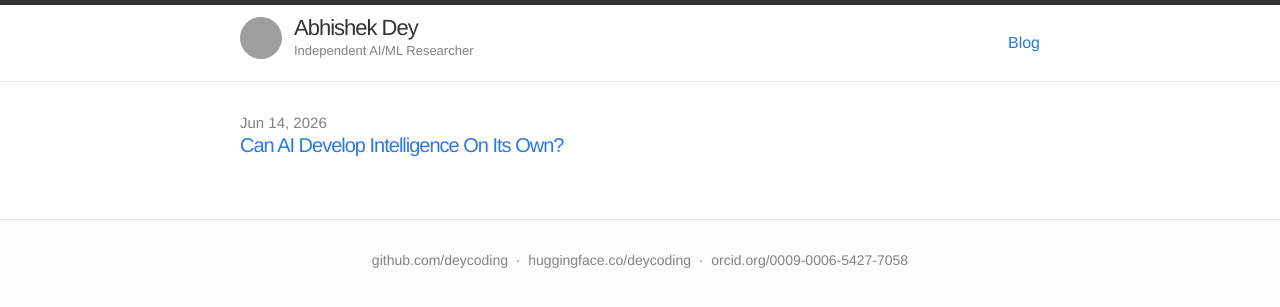
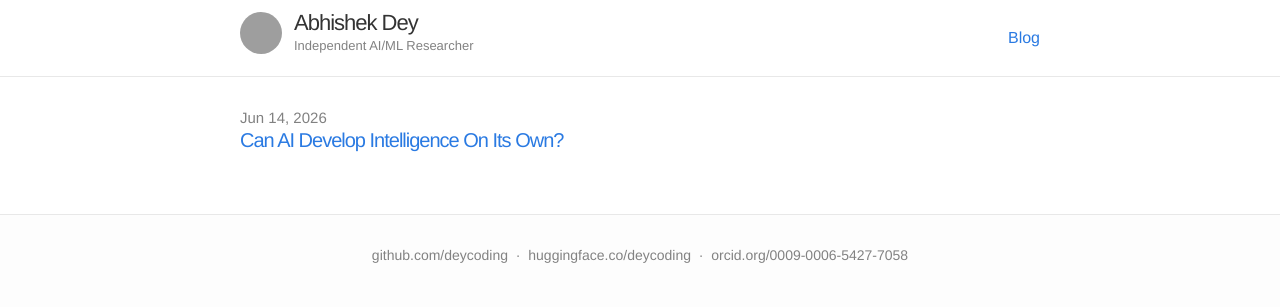
Before and after one commit to deycoding/deycoding.github.io, a Jekyll site: the page built from index.html, in a window 1280 px wide. Shown: the top 307 px of the page. Built offline with Jekyll 4.4.1, drawn with Linux system fonts in a browser that asks for light colours; grey boxes are pictures that could not be loaded.

```diff
--- a/css/main.css
+++ b/css/main.css
@@ -13,7 +13,7 @@ a:visited { color: #205caa; }
 .wrap { max-width: 800px; padding: 0 30px; margin: 0 auto; zoom: 1; }
 
 /* Site header */
-.site-header { border-top: 5px solid #333; border-bottom: 1px solid #e8e8e8; min-height: 56px; background-color: white; padding: 10px 0; }
+.site-header { border-bottom: 1px solid #e8e8e8; min-height: 56px; background-color: white; padding: 10px 0; }
 .site-title-block { display: flex; align-items: center; gap: 12px; float: left; }
 .avatar { width: 42px; height: 42px; border-radius: 50%; }
 .site-title, .site-title:hover, .site-title:visited { display: block; color: #333; font-size: 22px; letter-spacing: -1px; line-height: 1.2; }
```
